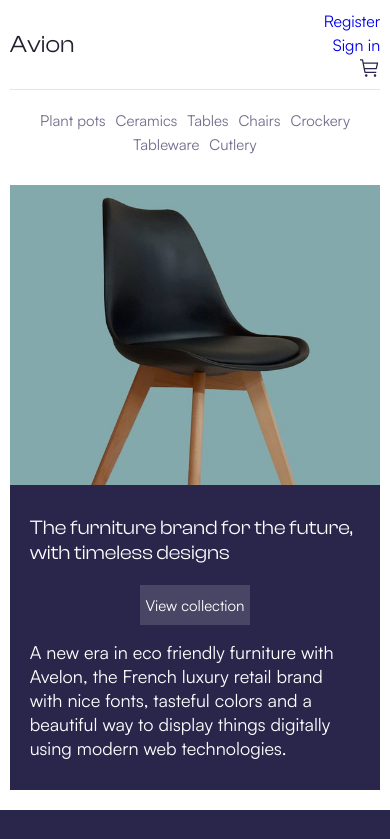
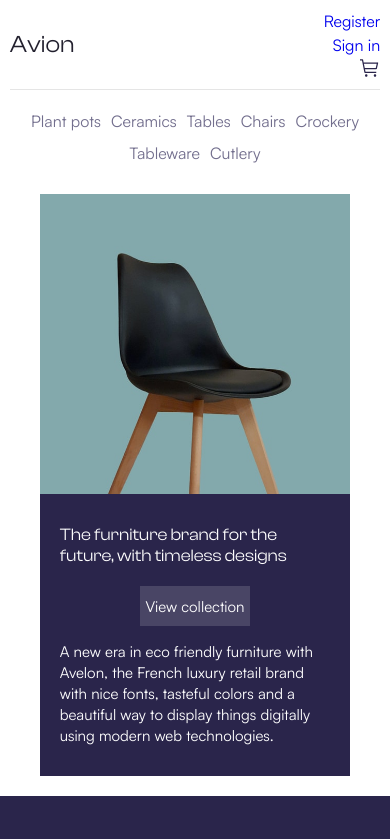
Before and after one commit to DenisMov/FurnitureShop, a React (Create React App) app: page / in a window 390 px wide. Shown: the top 839 px of the page. Built offline with nearby package versions, Linux system fonts and the light colour scheme.

Commit message:
correction media-request

```diff
--- a/src/components/heroBlocks/heroBlocks.scss
+++ b/src/components/heroBlocks/heroBlocks.scss
@@ -9,7 +9,7 @@
 
   &__info {
     display: flex;
-    flex-direction: column; // Розташовує внутрішні елементи вертикально
+    flex-direction: column;
     padding: 60px 100px 60px 60px;
     background-color: rgb(42, 37, 75);
     width: 760px;
@@ -32,7 +32,7 @@
   }
 
   &__descr {
-    margin-top: auto; // Відштовхує цей елемент вниз
+    margin-top: auto;
     color: white;
     font-size: 18px;
   }
@@ -104,6 +104,7 @@
     &__container {
       flex-flow: column-reverse;
       align-items: center;
+      margin: 0px 30px;
     }
     &__info {
       width: auto;
@@ -116,3 +117,13 @@
     }
   }
 }
+@media (max-width: 475.98px) {
+  .heroBlocks {
+    &__title {
+      font-size: 17px;
+    }
+    &__descr {
+      font-size: 15px;
+    }
+  }
+}
--- a/src/components/navigation/navigation.scss
+++ b/src/components/navigation/navigation.scss
@@ -24,8 +24,8 @@
   .navigation {
     &__list {
       flex-flow: wrap;
-      font-size: 15px;
-      gap: 3px;
+      font-size: 16px;
+      gap: 10px;
       column-gap: 10px;
     }
   }
```
